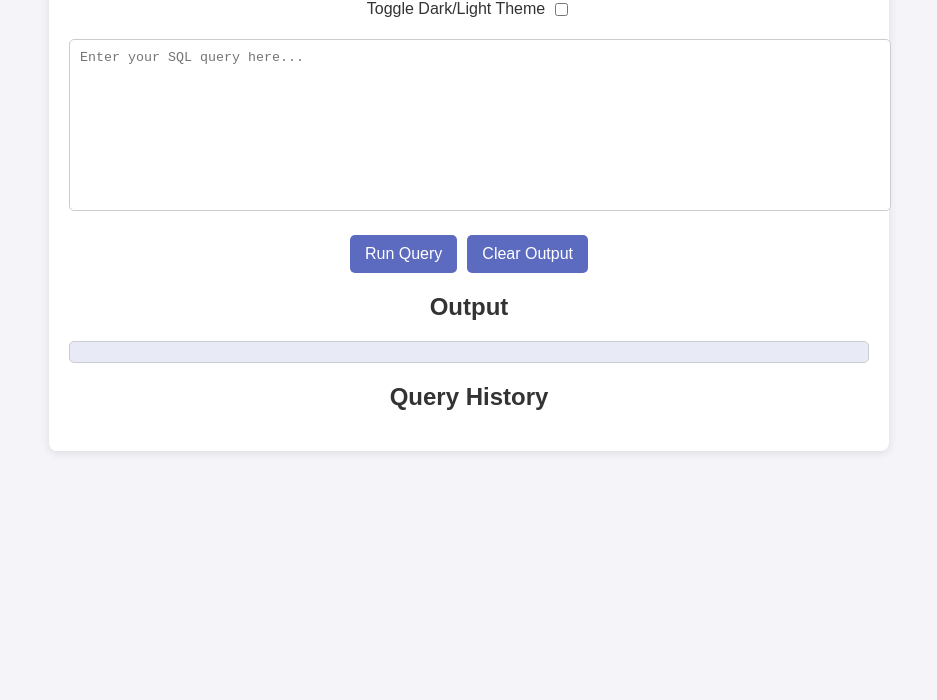
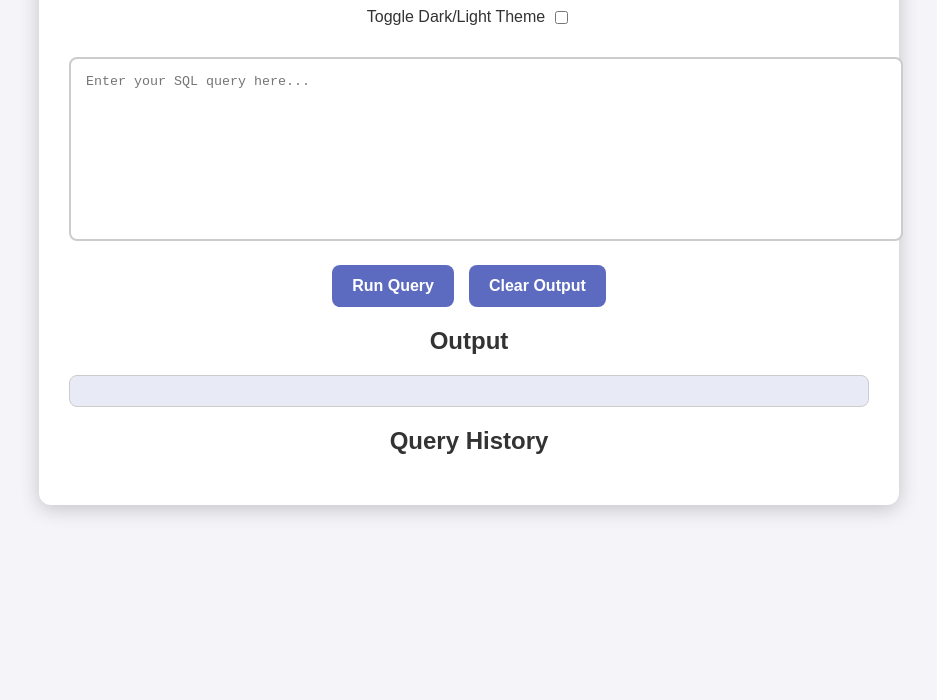
Before and after one commit to Tanmay-Tiwaricyber/sql-online, a website: page public/index.html in a window 1280 px wide. Shown: the part 100-800 px from the top of the page, without its empty margins (171-1108 px from the left). Drawn offline with Linux system fonts and the light colour scheme.

Commit message:
Update styles.css

```diff
--- a/public/styles.css
+++ b/public/styles.css
@@ -4,61 +4,77 @@ body {
     color: #333;
     margin: 0;
     padding: 0;
+    transition: background-color 0.3s, color 0.3s;
 }
 
 .container {
     max-width: 800px;
     margin: auto;
-    padding: 20px;
+    padding: 30px; /* Increased padding for better spacing */
     background: white;
-    border-radius: 8px;
-    box-shadow: 0 2px 10px rgba(0, 0, 0, 0.1);
+    border-radius: 12px; /* More pronounced curve */
+    box-shadow: 0 4px 20px rgba(0, 0, 0, 0.2); /* Deeper shadow */
+    transition: box-shadow 0.3s;
+}
+
+.container:hover {
+    box-shadow: 0 6px 30px rgba(0, 0, 0, 0.3); /* Shadow effect on hover */
 }
 
 h1, h2 {
     color: #333;
     text-align: center;
+    margin-bottom: 20px; /* Spacing below headings */
 }
 
 textarea {
     width: 100%;
     height: 150px;
     margin: 10px 0;
-    padding: 10px;
-    border: 1px solid #ccc;
-    border-radius: 5px;
+    padding: 15px; /* More padding for better text area feel */
+    border: 2px solid #ccc;
+    border-radius: 8px; /* Rounded edges */
     resize: none;
     font-family: monospace;
+    transition: border-color 0.3s;
+}
+
+textarea:focus {
+    border-color: #5c6bc0; /* Highlight border on focus */
+    outline: none;
 }
 
 .button-container {
     display: flex;
     justify-content: center;
-    gap: 10px;
+    gap: 15px; /* Increased gap between buttons */
     margin: 10px 0;
 }
 
 button {
-    padding: 10px 15px;
+    padding: 12px 20px; /* Increased padding */
     border: none;
-    border-radius: 5px;
+    border-radius: 8px; /* Rounded edges */
     cursor: pointer;
     background-color: #5c6bc0;
     color: white;
     font-size: 16px;
-    transition: background-color 0.3s;
+    font-weight: bold; /* Bold text for better readability */
+    transition: background-color 0.3s, transform 0.2s;
 }
 
 button:hover {
     background-color: #3f51b5;
+    transform: translateY(-2px); /* Slight lift effect on hover */
 }
 
 .output {
     background: #e8eaf6;
-    padding: 10px;
-    border-radius: 5px;
+    padding: 15px; /* More padding for better appearance */
+    border-radius: 8px;
     border: 1px solid #ccc;
     overflow-x: auto;
+    transition: background-color 0.3s, color 0.3s;
 }
 
 .history {
@@ -70,18 +86,20 @@ button:hover {
     background: #e3f2fd;
     margin: 5px 0;
     padding: 10px;
-    border-radius: 5px;
+    border-radius: 8px;
     cursor: pointer;
+    transition: background 0.3s, transform 0.2s;
 }
 
 .history li:hover {
     background: #bbdefb;
+    transform: translateY(-2px); /* Slight lift effect on hover */
 }
 
 .theme-switcher {
     display: flex;
     justify-content: center;
-    margin-bottom: 10px;
+    margin-bottom: 20px; /* More space below theme switcher */
 }
 
 input[type="checkbox"] {
@@ -95,12 +113,13 @@ input[type="checkbox"] {
 
 .dark-theme .container {
     background-color: #1e1e1e;
+    border-radius: 12px; /* Keep consistent roundness */
 }
 
 .dark-theme textarea {
     background-color: #333;
     color: white;
-    border: 1px solid #555;
+    border: 2px solid #555;
 }
 
 .dark-theme button {
@@ -116,16 +135,19 @@ input[type="checkbox"] {
 .dark-theme .history li {
     background: #424242;
 }
+
 .result-table {
     width: 100%;
     border-collapse: collapse;
-    margin-top: 10px;
+    margin-top: 20px; /* More spacing above the table */
+    border-radius: 8px; /* Rounded corners for the table */
+    overflow: hidden; /* Rounded corners work */
 }
 
 .result-table th,
 .result-table td {
     border: 1px solid #ccc;
-    padding: 8px;
+    padding: 12px; /* Increased padding for table cells */
     text-align: left;
 }
 
```
